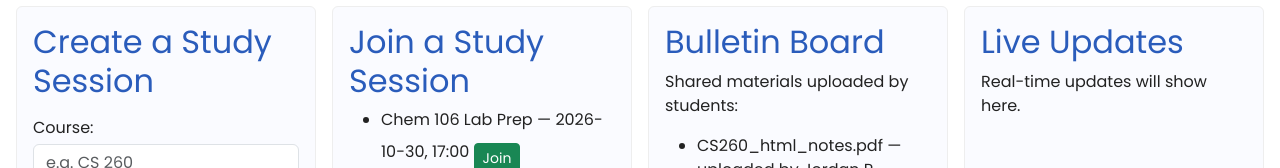
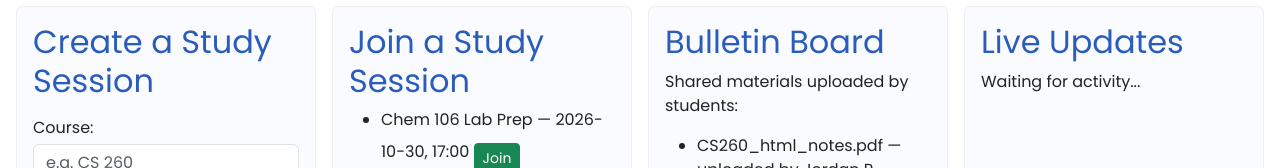
Before and after one commit to tabithaharston/StudyBuddy-Startup, a React (Vite) app: page /dashboard in a window 1280 px wide. Shown: the part 482-650 px from the top of the page. Built offline with nearby package versions, Linux system fonts and the light colour scheme.

Commit message:
Add live updates state and display list

```diff
--- a/src/dashboard/dashboard.jsx
+++ b/src/dashboard/dashboard.jsx
@@ -63,6 +63,9 @@ export function Dashboard() {
     setFileName('');
     e.target.reset();
   }
+
+  /* Live Updates */
+  const [liveUpdates, setLiveUpdates] = React.useState([]);
 
   return (
     <main className="dashboard">
@@ -149,7 +152,15 @@ export function Dashboard() {
       {/* Real-time activity updates */}
       <section>
         <h2>Live Updates</h2>
-        <p id="liveActivity">Real-time updates will show here.</p>
+        {liveUpdates.length === 0 ? (
+          <p id="liveActivity">Waiting for activity...</p>
+        ) : (
+          <ul id="liveActivity">
+            {liveUpdates.map((msg, i) => (
+              <li key={i}>{msg}</li>
+            ))}
+          </ul>
+        )}
       </section>
     </main>
   );
```
